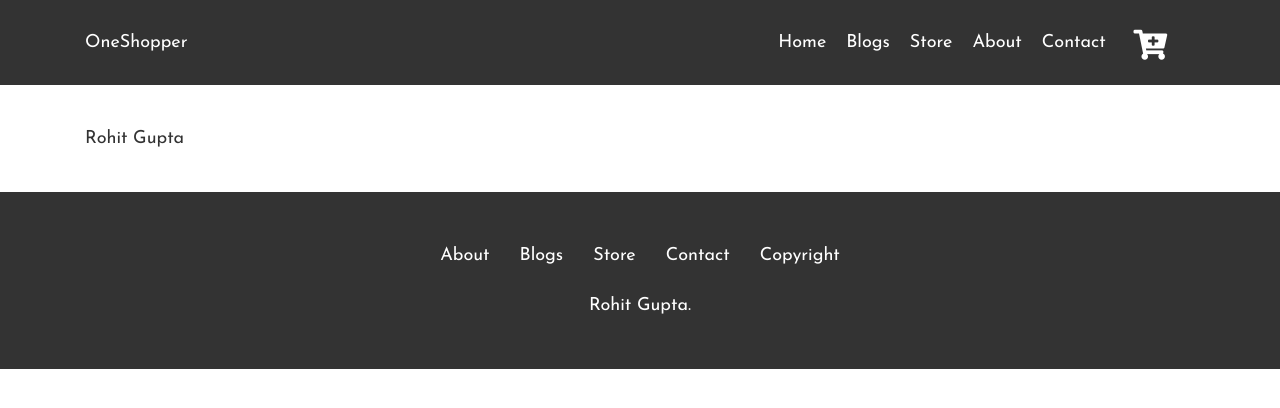
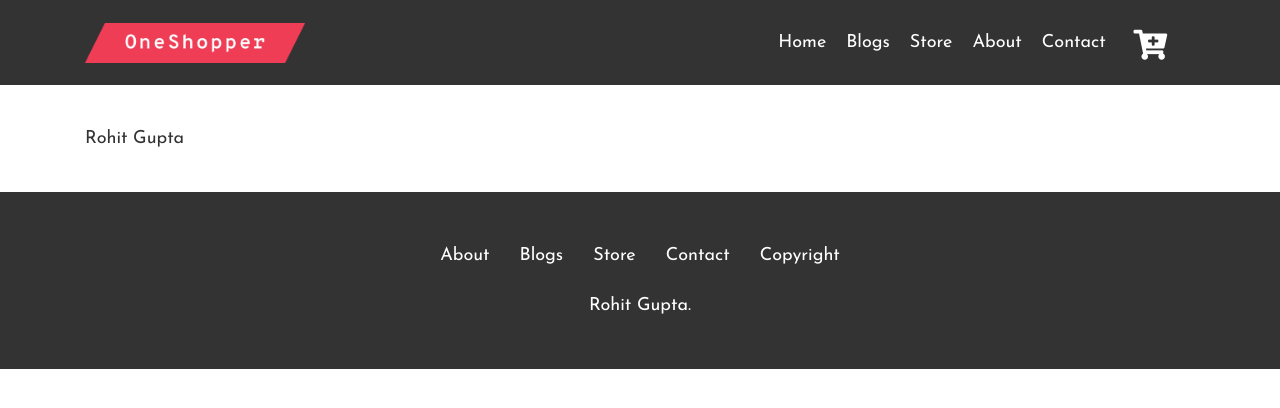
Before and after one commit to rohitguptab/OneShopper, a Gatsby site: page /about in a window 1280 px wide. Built offline with nearby package versions, Linux system fonts and the light colour scheme; Gatsby itself is replaced by a stand-in of ours.

Commit message:
some changes

```diff
--- a/gatsby-config.js
+++ b/gatsby-config.js
@@ -24,13 +24,13 @@ module.exports = {
     {
       resolve: `gatsby-plugin-manifest`,
       options: {
-        name: `gatsby-starter-default`,
+        name: `OneShopper`,
         short_name: `starter`,
         start_url: `/`,
         background_color: `#663399`,
         theme_color: `#663399`,
         display: `minimal-ui`,
-        icon: `src/images/gatsby-icon.png`,
+        icon: `src/images/oneshopper-logo.png`,
       },
     },
     {
--- a/package.json
+++ b/package.json
@@ -1,7 +1,7 @@
 {
   "name": "OneShopper",
   "private": true,
-  "description": "A simple starter to get up and developing quickly with Gatsby",
+  "description": "E-Commerce site with Gatsby and React",
   "version": "0.1.0",
   "author": "Rohit Gupta <rohitguptab33@gmail.com>",
   "dependencies": {
@@ -46,9 +46,9 @@
   },
   "repository": {
     "type": "git",
-    "url": "https://github.com/gatsbyjs/gatsby-starter-default"
+    "url": "https://github.com/Rohitguptab/OneShopper"
   },
   "bugs": {
-    "url": "https://github.com/gatsbyjs/gatsby/issues"
+    "url": "https://github.com/Rohitguptab/OneShopper/issues"
   }
 }
--- a/src/components/header.js
+++ b/src/components/header.js
@@ -5,6 +5,9 @@ import "../css/font-awesome.css"
 import "bootstrap/dist/css/bootstrap.css"
 import "../css/style.css"
 import SEO from "../components/seo"
+import logo from "../images/oneshopper-logo.png"
+
+
 
 const Header = ({ siteTitle }) => (
   <header className="site-header">
@@ -13,7 +16,7 @@ const Header = ({ siteTitle }) => (
     <div className="container">
       <div className="row">
         <div className="col-sm-12 col-md-4 align-self-center">
-          <a className="header-logo" href="/">OneShopper</a>
+          <a className="header-logo" href="/"><img src={logo}></img></a>
         </div>
         <div className="col-sm-12 col-md-8 align-self-center">
           <nav>
--- a/src/css/style.css
+++ b/src/css/style.css
@@ -706,6 +706,10 @@ a.header-logo {
 .site-footer .footer-bottom{position:relative;margin-top: 10px;}
 .site-footer .copyright_text{font-size:16px}
 .site-footer .copyright_text p{margin:0}
+a.header-logo img {
+  margin: 0;
+  width: 220px;
+}
 .site-footer .menu-main-container{text-align:center}
 .site-footer .menu-main-container ul li{display:inline-block;vertical-align:middle}
 .site-footer .menu-main-container ul li a{padding:0 15px}
@@ -764,6 +768,10 @@ div#disqus_thread {
       align-self: center !important;
       text-align: left;
   }
+
+  a.header-logo img {
+    width: 160px;
+}
 
   header nav ul.navbar-nav {
       justify-content: left;
```
Also changed, not shown: README.md, src/images/favicon.ico (added), src/images/gatsby-icon.png (deleted), src/images/icon.png (renamed from src/images/fevicon.png).
